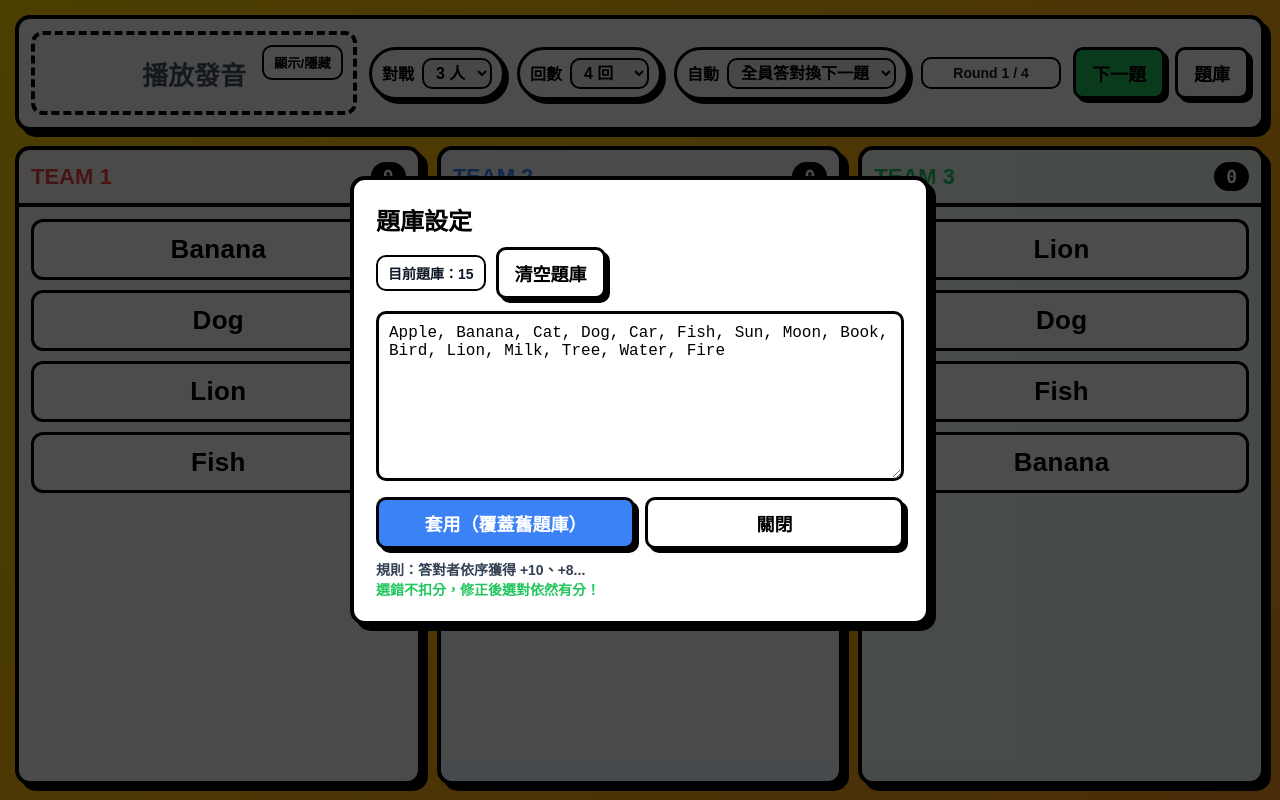
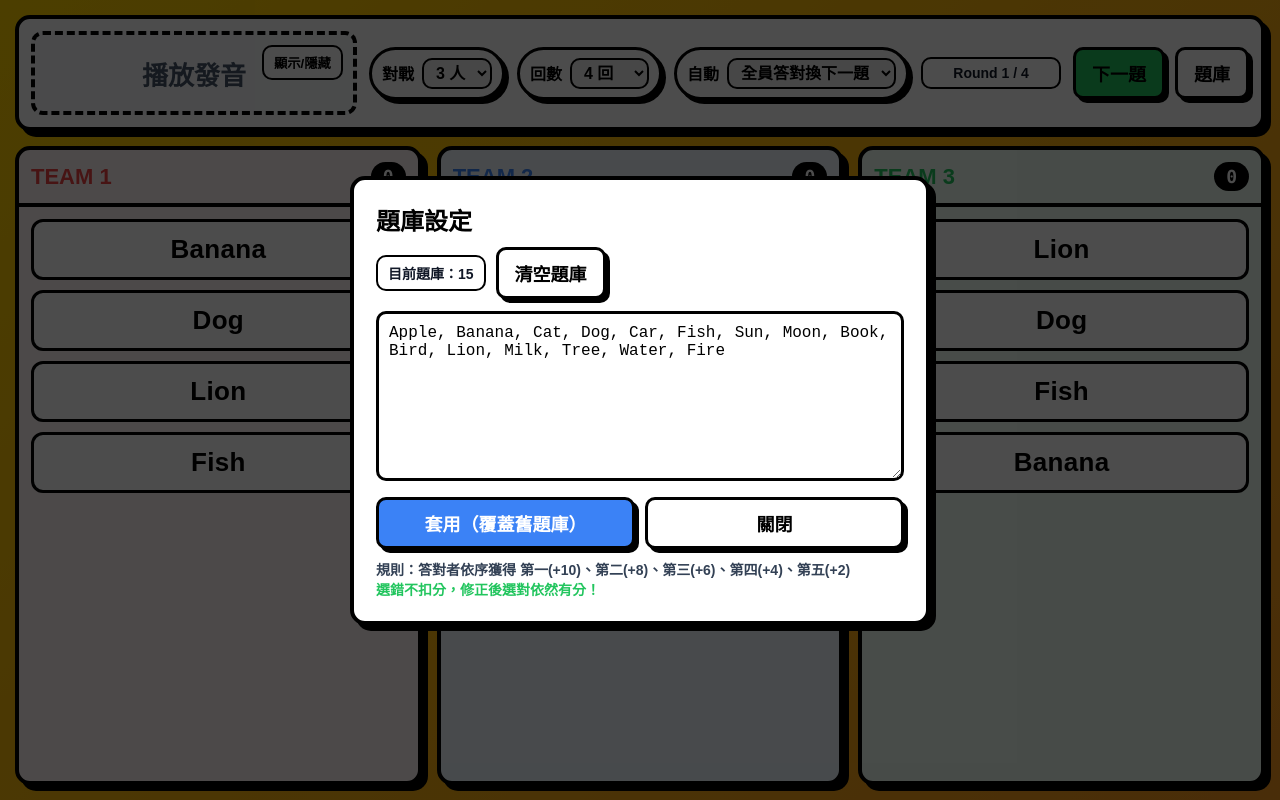
Before and after one commit to JackChung-Taiwan/two, a plain HTML site: page index.html in a window 1280 px wide. Both pictures are taken after a click on the button "題庫". Drawn offline with Linux system fonts and the light colour scheme.

Commit message:
Update index.html

```diff
--- a/index.html
+++ b/index.html
@@ -393,7 +393,7 @@ body{
     </div>
 
     <div style="margin-top:10px; font-size:14px; font-weight:900; color:#334155;">
-      規則：答對者依序獲得 +10、+8...<br>
+      規則：答對者依序獲得 第一(+10)、第二(+8)、第三(+6)、第四(+4)、第五(+2)<br>
       <span style="color:#22c55e;">選錯不扣分，修正後選對依然有分！</span>
     </div>
   </div>
```
